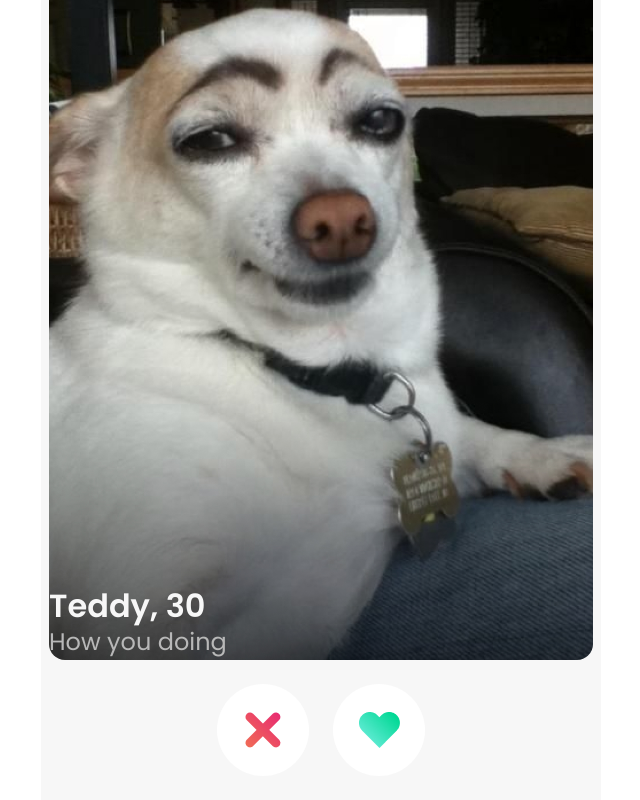
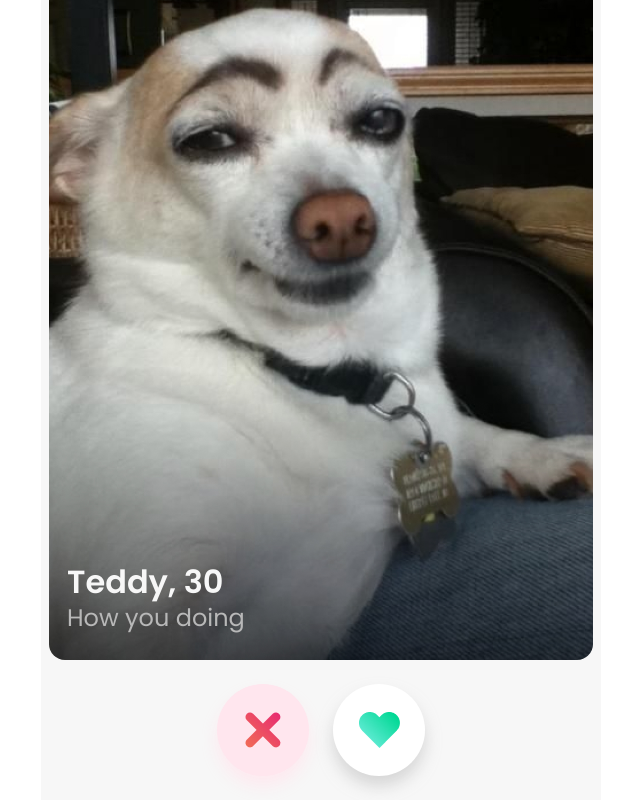
Before and after one commit to PetrValenta92/tindog, a website built with Vite: page index.html in a window 1280 px wide. In both pictures the pointer is over the button 582 px from the left and 904 px from the top of the page. Shown: the part 174-974 px from the top of the page, without its empty margins (319-959 px from the left). Built offline with nearby package versions, Linux system fonts and the light colour scheme.

Commit message:
Add effects to btns

```diff
--- a/index.css
+++ b/index.css
@@ -109,6 +109,8 @@ main .container {
   background-size: cover;
   background-repeat: no-repeat;
   border-radius: 1rem;
+  padding-left: .75em;
+  padding-bottom: 1em;
 
   display: flex;
   flex-direction: column;
@@ -130,5 +132,20 @@ main .container {
   align-items: center;
   border: none;
   background-color: hsl(var(--cl-white));
+  box-shadow: 0 10px 15px hsl(var(--cl-profile-bio), .5);
   cursor: pointer;
 }
+
+.reject-btn:hover,
+.reject-btn:focus,
+.recect-btn:active {
+  background-color: hsl(var(--cl-reject-btn-hovered));
+  box-shadow: 0 10px 15px hsl(var(--cl-reject-btn-hovered), .8);
+}
+
+.like-btn:hover,
+.like-btn:focus,
+.like-btn:active {
+  background-color: hsl(var(--cl-like-btn-hovered));
+  box-shadow: 0 10px 15px hsl(var(--cl-like-btn-hovered), .8);
+}
```
